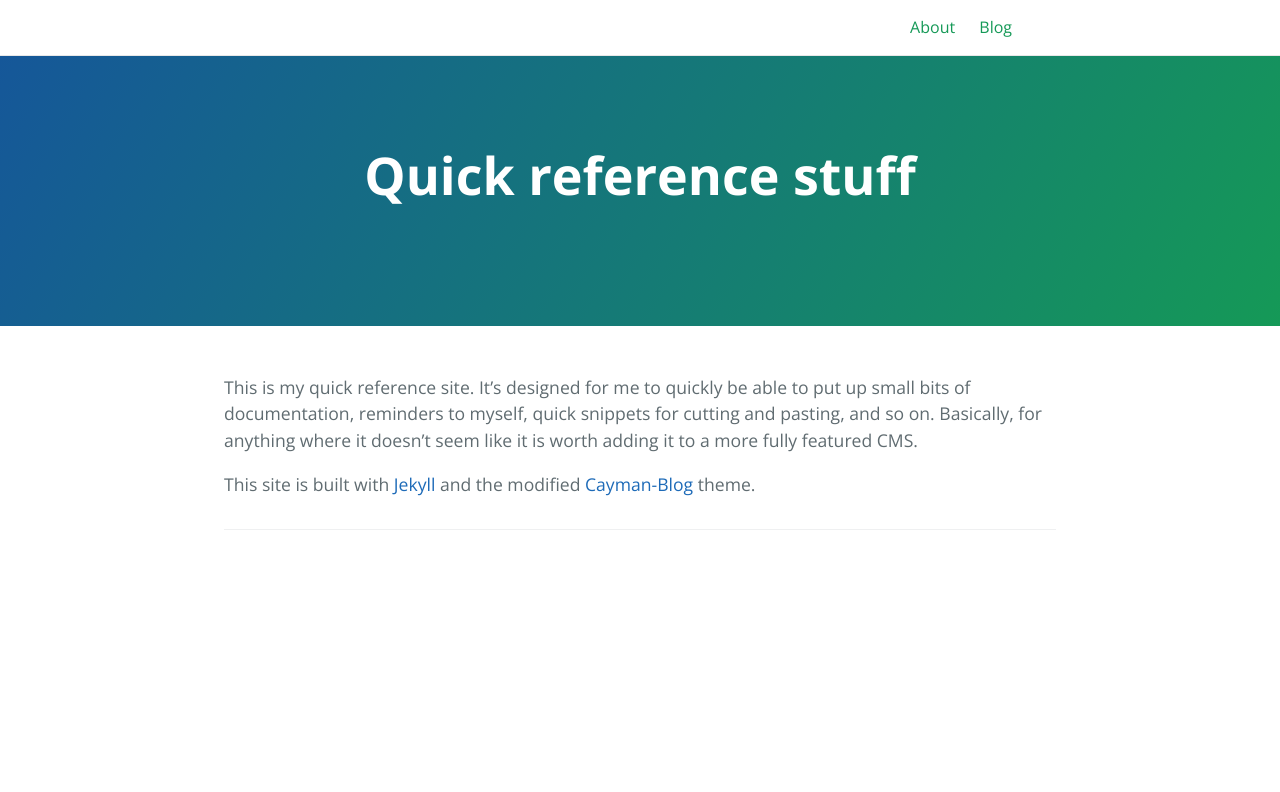
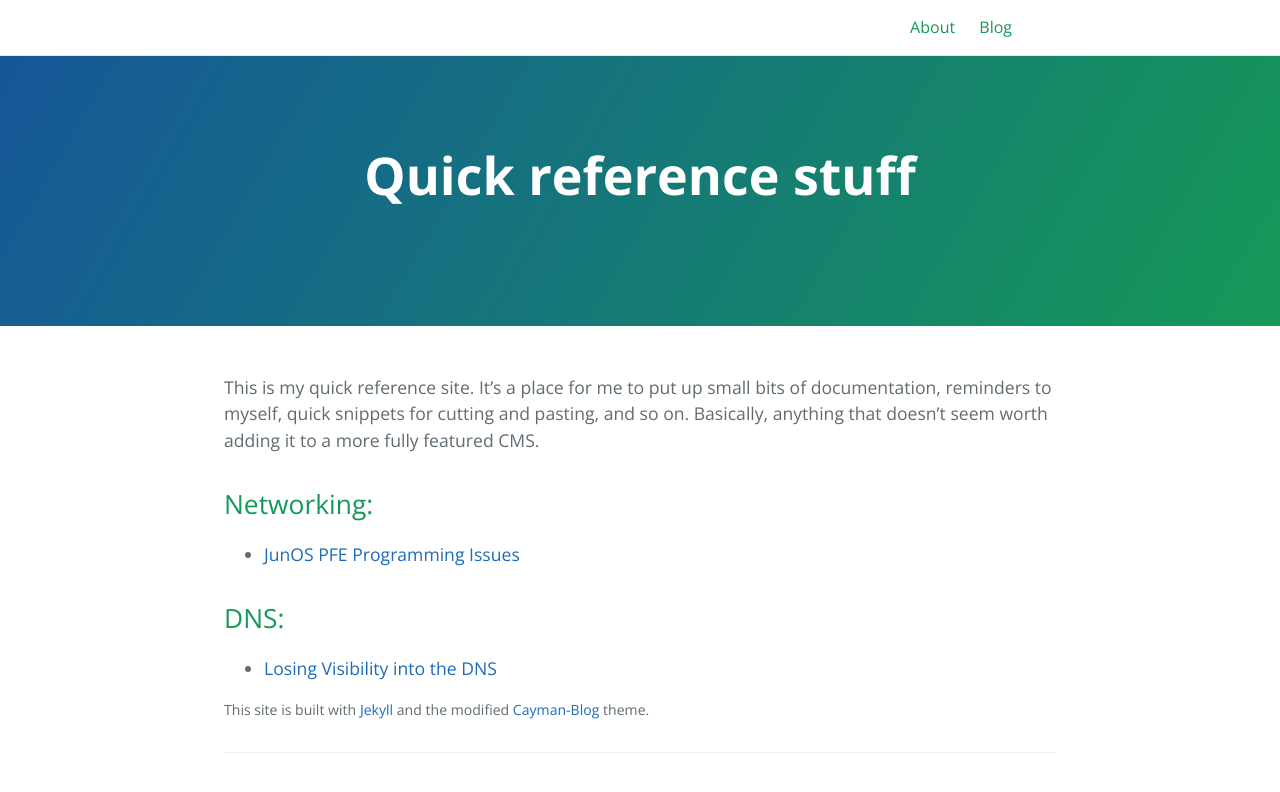
Before and after one commit to wkumari/wkumari.github.io, a Jekyll site: the page built from index.md, in a window 1280 px wide. Shown: the top 792 px of the page. Built offline with Jekyll 4.4.1, drawn with Linux system fonts in a browser that asks for light colours; the repository's description, which GitHub fills in, is left out.

Commit message:
Improve templates, add links to index.

```diff
--- a/_layouts/blog.html
+++ b/_layouts/blog.html
@@ -26,7 +26,5 @@ layout: default
       </li>
     {% endfor %}
   </ul>
-
+  <a href="{{ '/' | absolute_url }}">Home</a>
 </div>
-
-[Go to the Home Page]({{ '/' | absolute_url }})
--- a/_layouts/home.html
+++ b/_layouts/home.html
@@ -7,3 +7,7 @@ layout: default
   {{ content }}
 
 </div>
+<small>
+  <p>This site is built with <a href="https://jekyllrb.com/">Jekyll</a> and the modified <a href="https://github.com/lorepirri/cayman-blog">Cayman-Blog</a>
+    theme.</p>
+</small>
--- a/index.md
+++ b/index.md
@@ -1,10 +1,12 @@
 ---
 layout: home
 ---
-This is my quick reference site. It's designed for me to quickly be able to put up
+This is my quick reference site. It's a place for me to put up
 small bits of documentation, reminders to myself, quick snippets for cutting and
-pasting, and so on. Basically, for anything where it doesn't seem like it is
-worth adding it to a more fully featured CMS.
+pasting, and so on. Basically, anything that doesn't seem worth adding it to a more fully featured CMS.
 
-This site is built with [Jekyll](https://jekyllrb.com/) and the modified [Cayman-Blog](https://github.com/lorepirri/cayman-blog)
-theme.
+## Networking:
+- [JunOS PFE Programming Issues]({% post_url 2022-04-27-JUNOS-next-hop-resolution-failure %})
+
+## DNS:
+- [Losing Visibility into the DNS](% post_url 2022-02-25-Losing-Visibility-into-the-DNS %)
```
Also changed, not shown: _posts/2022-04-27-JUNOS-next-hop-resolution-failure.md (+1 -1 lines), blog.md (+2 -6 lines).
